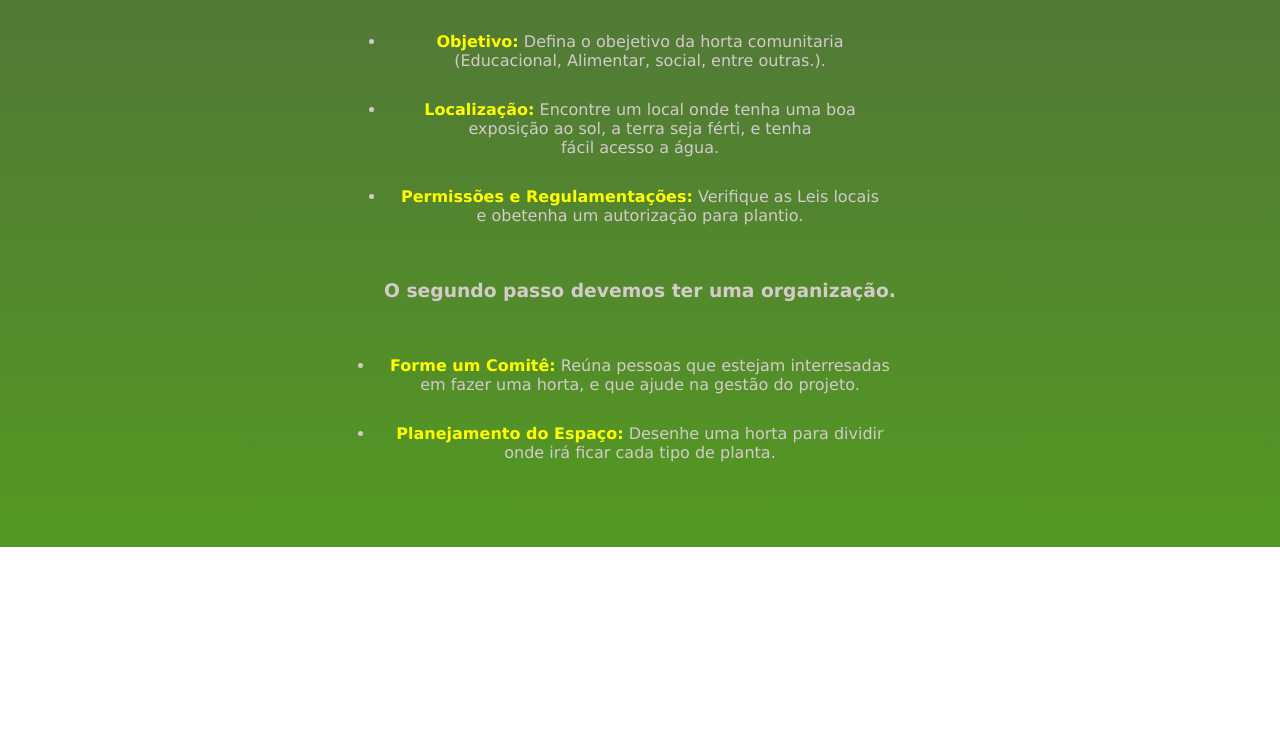
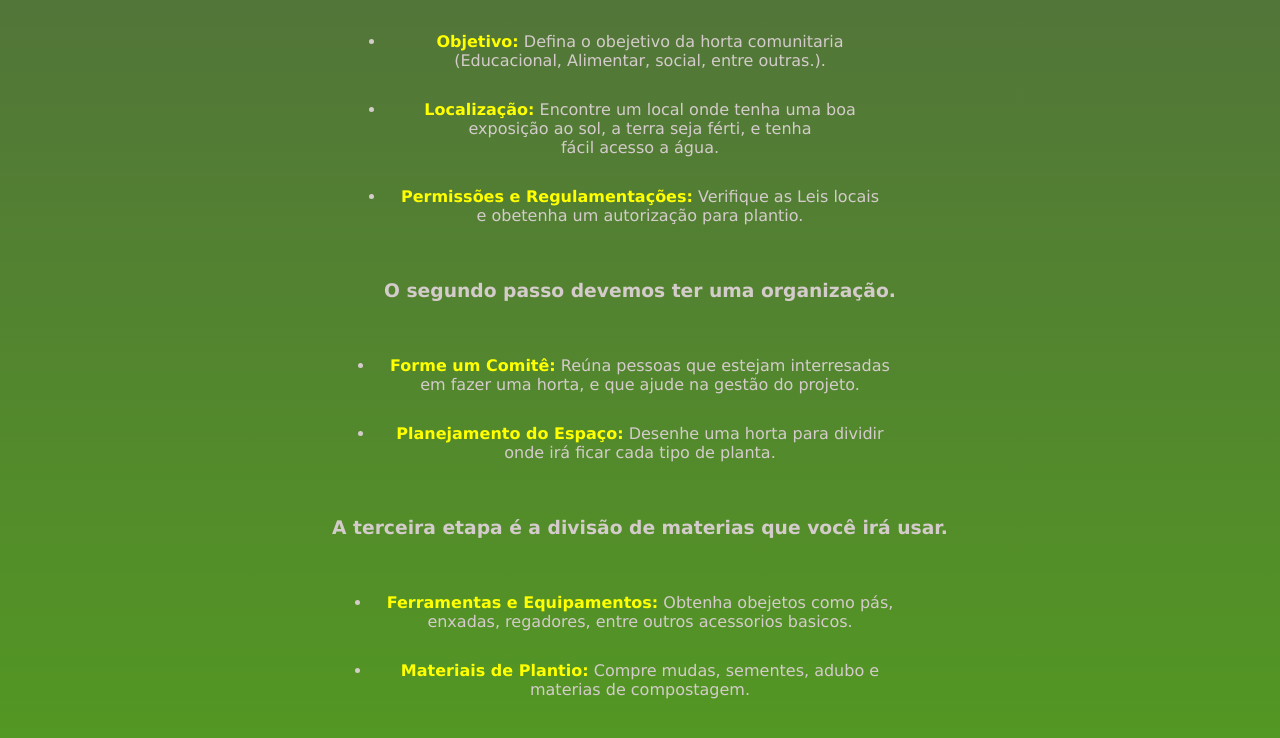
Before and after one commit to LuizFelipeNZ/Agrinho-Site-OFC, a plain HTML site: page saber.html in a window 1280 px wide. Shown: the part 483-1221 px from the top of the page. Before the commit the page ends 1030 px from the top, so only its background shows below. Drawn offline with Linux system fonts and the light colour scheme.

Commit message:
gagagagag

```diff
--- a/saber.html
+++ b/saber.html
@@ -63,6 +63,21 @@
             </li>
         </center>
         </ul>
+        <h3 style="padding: 20px; display: flex; justify-content: center; color: #d4cbcb;">
+            A terceira etapa é a divisão de materias que você irá usar.
+        </h3>
+        <ul id="lista-pla">
+            <center>
+            <li>
+                <font color="yellow"><strong>Ferramentas e Equipamentos:</strong></font> Obtenha obejetos como pás, <br>
+                enxadas, regadores, entre outros acessorios basicos.
+            </li>
+            <li>
+                <font color="yellow"><strong>Materiais de Plantio:</strong></font> Compre mudas, sementes, adubo e <br>
+                materias de compostagem.
+            </li>
+        </center>
+        </ul>
     </section>
 </body>
 </html>
```
